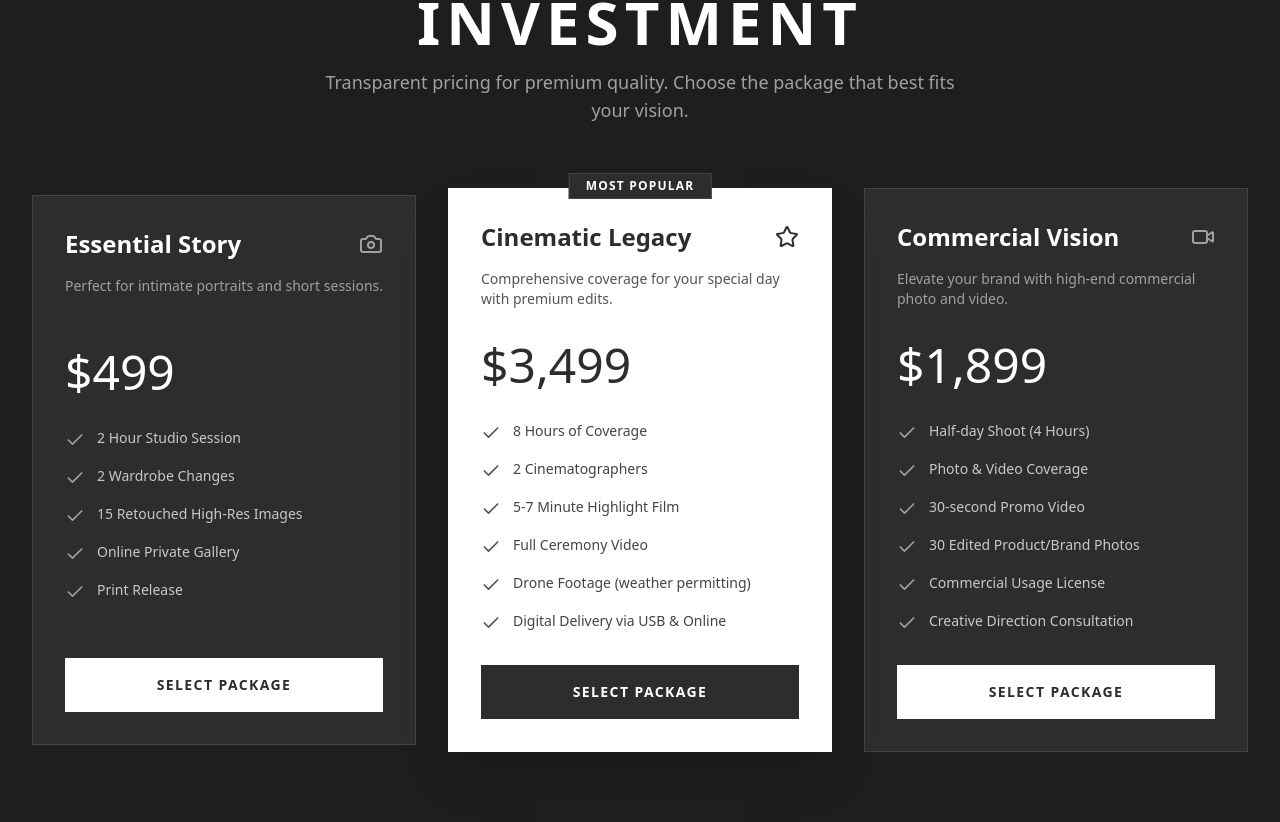
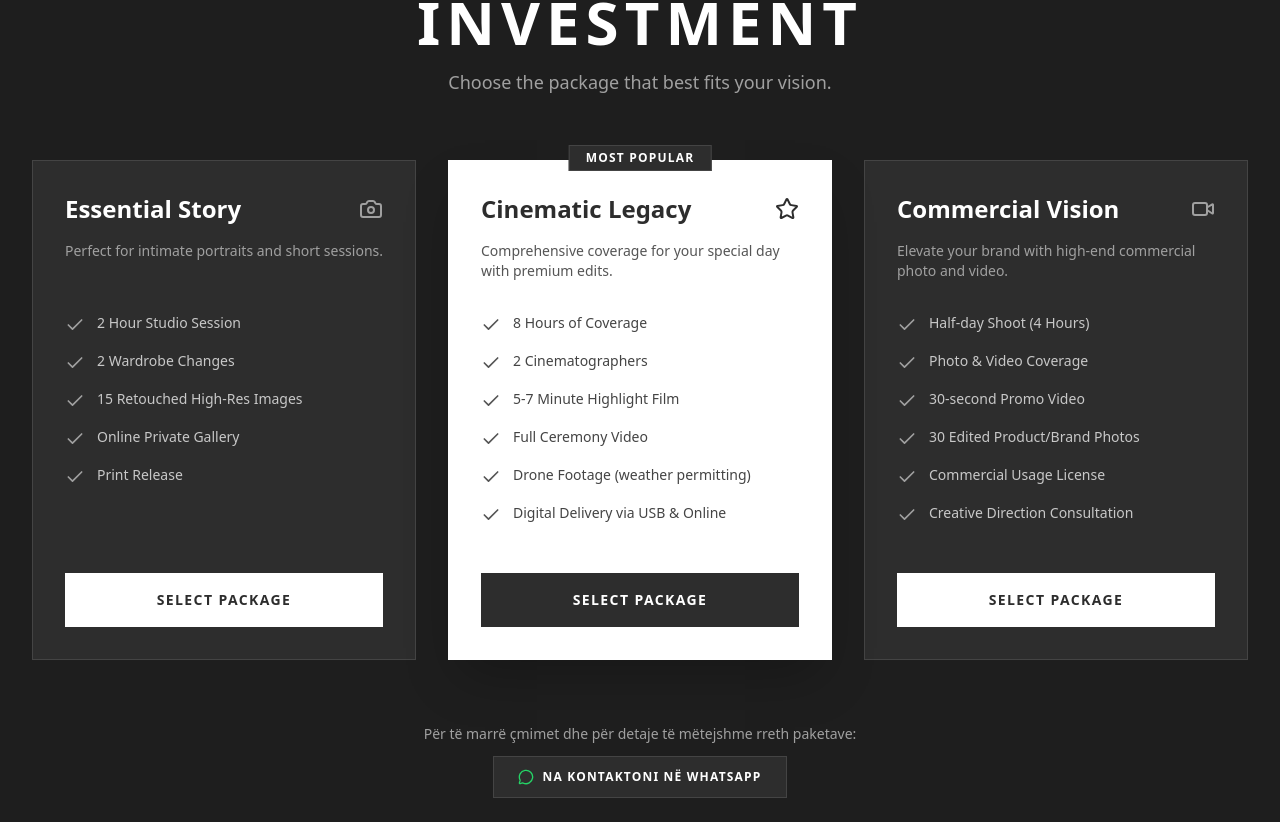
Before and after one commit to TheSlimShady09/2BVISION, a React (Vite) app: page / in a window 1280 px wide. Shown: the part 5058-5880 px from the top of the page. Built offline with nearby package versions, Linux system fonts and the light colour scheme; no server answers; the database is empty; a web font is replaced by a local one.

Commit message:
Remove prices and add WhatsApp contact link under packages

```diff
--- a/src/pages/Pricing.jsx
+++ b/src/pages/Pricing.jsx
@@ -1,6 +1,6 @@
 
 import { motion } from 'framer-motion';
-import { Check, Camera, Video, Star } from 'lucide-react';
+import { Check, Camera, Video, Star, MessageCircle } from 'lucide-react';
 import { useBooking } from '../context/BookingContext';
 import { useCursor } from '../context/CursorContext';
 
@@ -82,11 +82,11 @@ export function Pricing() {
           transition={{ delay: 0.2 }}
           className="text-[#a0a0a0] max-w-2xl mx-auto text-lg font-light"
         >
-          Transparent pricing for premium quality. Choose the package that best fits your vision.
+          Choose the package that best fits your vision.
         </motion.p>
       </div>
 
-      <div className="max-w-7xl mx-auto grid grid-cols-1 md:grid-cols-3 gap-8 items-center">
+      <div className="max-w-7xl mx-auto grid grid-cols-1 md:grid-cols-3 gap-8 items-center mb-16">
         {packages.map((pkg, index) => (
           <motion.div
             key={pkg.id}
@@ -98,7 +98,7 @@ export function Pricing() {
               pkg.popular
                 ? 'border-white bg-white shadow-2xl scale-105 z-10 text-[#2d2d2d]'
                 : 'border-[#444444] bg-[#2d2d2d] hover:border-[#555555] text-white'
-            } flex flex-col min-h-[550px]`}
+            } flex flex-col min-h-[500px]`}
           >
             {pkg.popular && (
               <div className="absolute -top-4 left-1/2 -translate-x-1/2 bg-[#2d2d2d] text-white px-4 py-1 text-xs font-bold uppercase tracking-widest border border-[#444444]">
@@ -111,9 +111,6 @@ export function Pricing() {
                 {pkg.icon}
               </div>
               <p className={`text-sm h-10 ${pkg.popular ? 'text-[#555555]' : 'text-[#a0a0a0]'}`}>{pkg.description}</p>
-            </div>
-            <div className="mb-8">
-              <span className="text-5xl font-light">{pkg.price}</span>
             </div>
 
             <ul className="space-y-4 mb-8 flex-grow">
@@ -140,6 +137,28 @@ export function Pricing() {
           </motion.div>
         ))}
       </div>
+
+      <motion.div
+        initial={{ opacity: 0, y: 15 }}
+        whileInView={{ opacity: 1, y: 0 }}
+        viewport={{ once: true }}
+        className="max-w-md mx-auto text-center"
+      >
+        <p className="text-sm text-[#a0a0a0] mb-3">
+          Për të marrë çmimet dhe për detaje të mëtejshme rreth paketave:
+        </p>
+        <a
+          href="https://wa.me/355695620202?text=P%C3%ABrsh%C3%ABndetje!%20D%C3%ABshiroj%20t%C3%AB%20informohem%20mbi%20%C3%A7mimet%20e%20paketave%20tuaja."
+          target="_blank"
+          rel="noopener noreferrer"
+          onMouseEnter={setHovering}
+          onMouseLeave={setDefault}
+          className="inline-flex items-center gap-2 text-white hover:text-[#25D366] transition-colors border border-[#444444] hover:border-[#25D366]/50 bg-[#2d2d2d] px-6 py-3 text-xs font-bold uppercase tracking-widest"
+        >
+          <MessageCircle className="w-4 h-4 text-[#25D366]" />
+          Na Kontaktoni në WhatsApp
+        </a>
+      </motion.div>
     </section>
   );
 }
```
